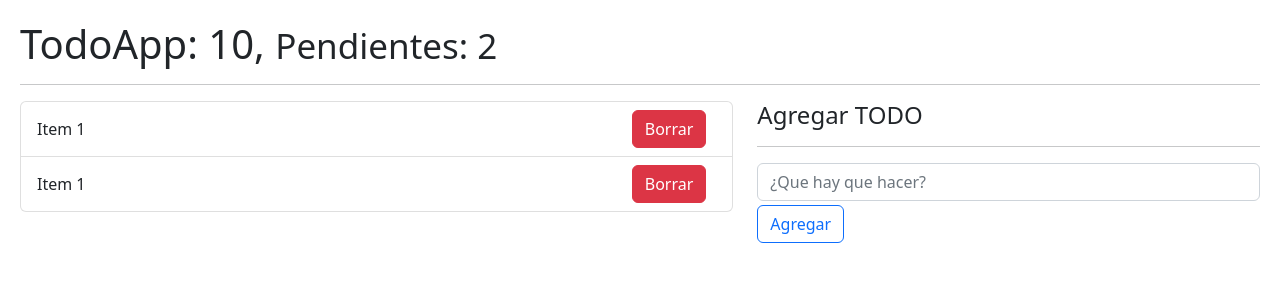
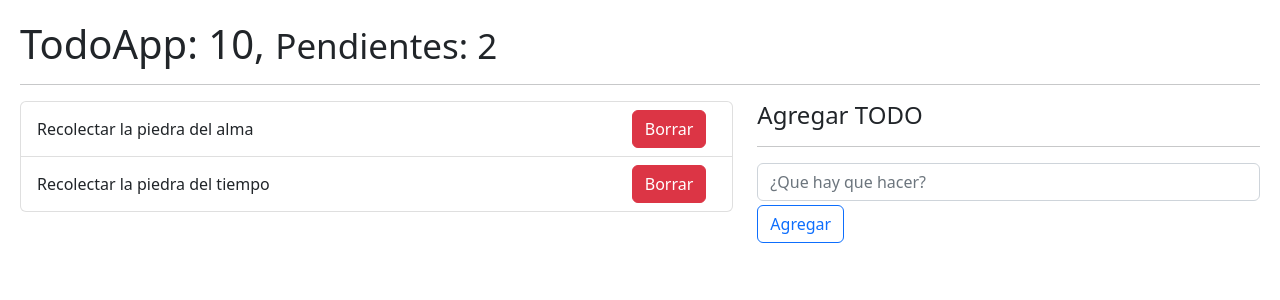
Before and after one commit to adlf-aldana/TodoApp_useReducer, a React (Vite) app: page / in a window 1280 px wide. Shown: the top 300 px of the page. Built offline with nearby package versions, Linux system fonts and the light colour scheme.

Commit message:
#feat: hook useForm, components TodoAdd, TodoItem, TodoList and emission of events

```diff
--- /dev/null
+++ b/src/TodoAdd.jsx
@@ -0,0 +1,37 @@
+import { useForm } from "./hooks/useForm";
+
+export const TodoAdd = ({ handleNewTodo }) => {
+  const { description, onInputChange, onResetForm } = useForm({
+    description: "",
+  });
+
+  const onFormSubmit = (event) => {
+    event.preventDefault();
+    if (description.length <= 1) return;
+
+    const newTodo = {
+      id: new Date().getTime(),
+      description,
+      done: false,
+    };
+
+    handleNewTodo(newTodo);
+  };
+
+  return (
+    <form onSubmit={onFormSubmit}>
+      <input
+        type="text"
+        placeholder="¿Que hay que hacer?"
+        className="form-control"
+        name="description"
+        value={description}
+        onChange={onInputChange}
+      />
+
+      <button type="submit" className="btn btn-outline-primary mt-1">
+        Agregar
+      </button>
+    </form>
+  );
+};
--- a/src/TodoApp.jsx
+++ b/src/TodoApp.jsx
@@ -1,4 +1,6 @@
 import { useReducer } from "react";
+import { TodoAdd } from "./TodoAdd";
+import { TodoList } from "./TodoList";
 import { todoReducer } from "./todoReducer";
 
 const initialState = [
@@ -9,13 +11,17 @@ const initialState = [
   },
   {
     id: new Date().getTime() * 3,
-    description: "Recolectar la piedra del alma",
+    description: "Recolectar la piedra del tiempo",
     done: false,
   },
 ];
 
 export const TodoApp = () => {
   const [todos, dispatch] = useReducer(todoReducer, initialState);
+
+  const handleNewTodo = (newTodo) => {
+    console.log(newTodo);
+  };
 
   return (
     <>
@@ -26,33 +32,13 @@ export const TodoApp = () => {
 
       <div className="row">
         <div className="col-7">
-          <ul className="list-group">
-            {todos.map((todo) => (
-              <li
-                key={todo.id}
-                className="list-group-item d-flex justify-content-between"
-              >
-                <span className="align-self-center">Item 1</span>{" "}
-                <button className="btn btn-danger">Borrar</button>
-              </li>
-            ))}
-          </ul>
+          <TodoList todos={todos} />
         </div>
 
         <div className="col-5">
           <h4>Agregar TODO</h4>
           <hr />
-          <form>
-            <input
-              type="text"
-              placeholder="¿Que hay que hacer?"
-              className="form-control"
-            />
-
-            <button type="submit" className="btn btn-outline-primary mt-1">
-              Agregar
-            </button>
-          </form>
+          <TodoAdd handleNewTodo={handleNewTodo} />
         </div>
       </div>
     </>
--- /dev/null
+++ b/src/TodoItem.jsx
@@ -0,0 +1,8 @@
+export const TodoItem = ({ todo }) => {
+  return (
+    <li className="list-group-item d-flex justify-content-between">
+      <span className="align-self-center">{todo.description}</span>{" "}
+      <button className="btn btn-danger">Borrar</button>
+    </li>
+  );
+};
--- /dev/null
+++ b/src/TodoList.jsx
@@ -0,0 +1,11 @@
+import { TodoItem } from "./TodoItem";
+
+export const TodoList = ({ todos = [] }) => {
+  return (
+    <ul className="list-group">
+      {todos.map((todo) => (
+        <TodoItem key={todo.id} todo={todo} />
+      ))}
+    </ul>
+  );
+};
--- /dev/null
+++ b/src/hooks/useForm.jsx
@@ -0,0 +1,25 @@
+import { useState } from "react";
+
+export const useForm = (initialForm = {}) => {
+  const [formState, setFormState] = useState(initialForm);
+
+  const onInputChange = ({ target }) => {
+    const { name, value } = target;
+
+    setFormState({
+      ...formState,
+      [name]: value,
+    });
+  };
+
+  const onResetForm = () => {
+    setFormState(initialForm);
+  };
+
+  return {
+    ...formState,
+    formState,
+    onInputChange,
+    onResetForm,
+  };
+};
```
